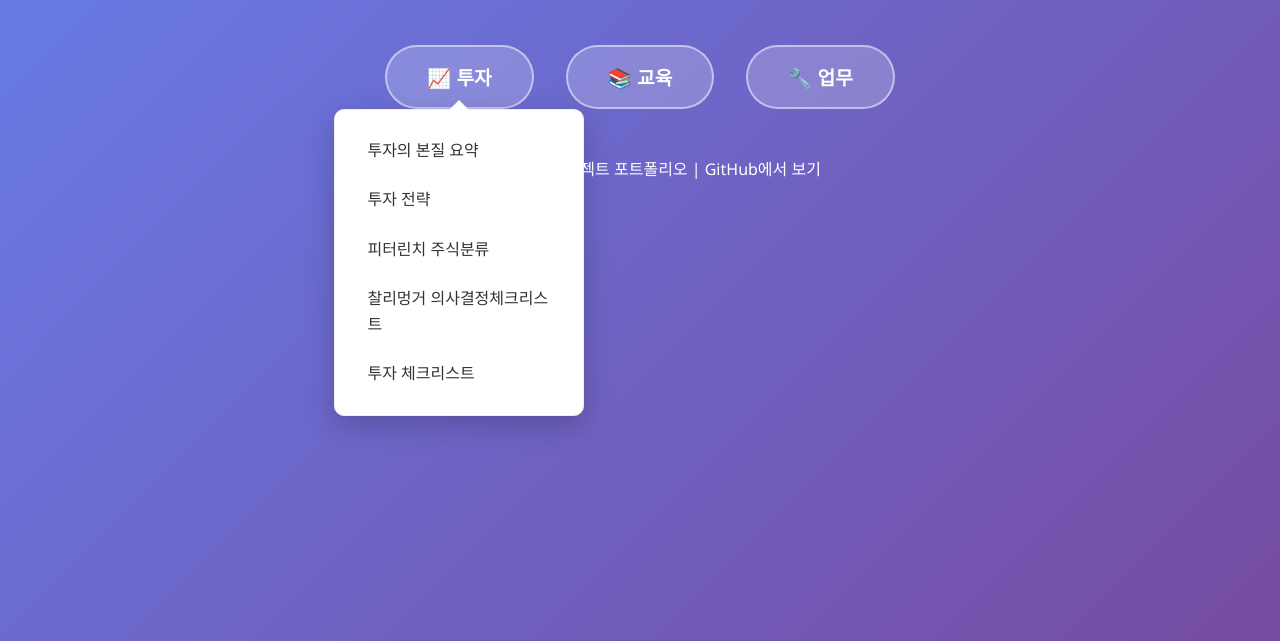
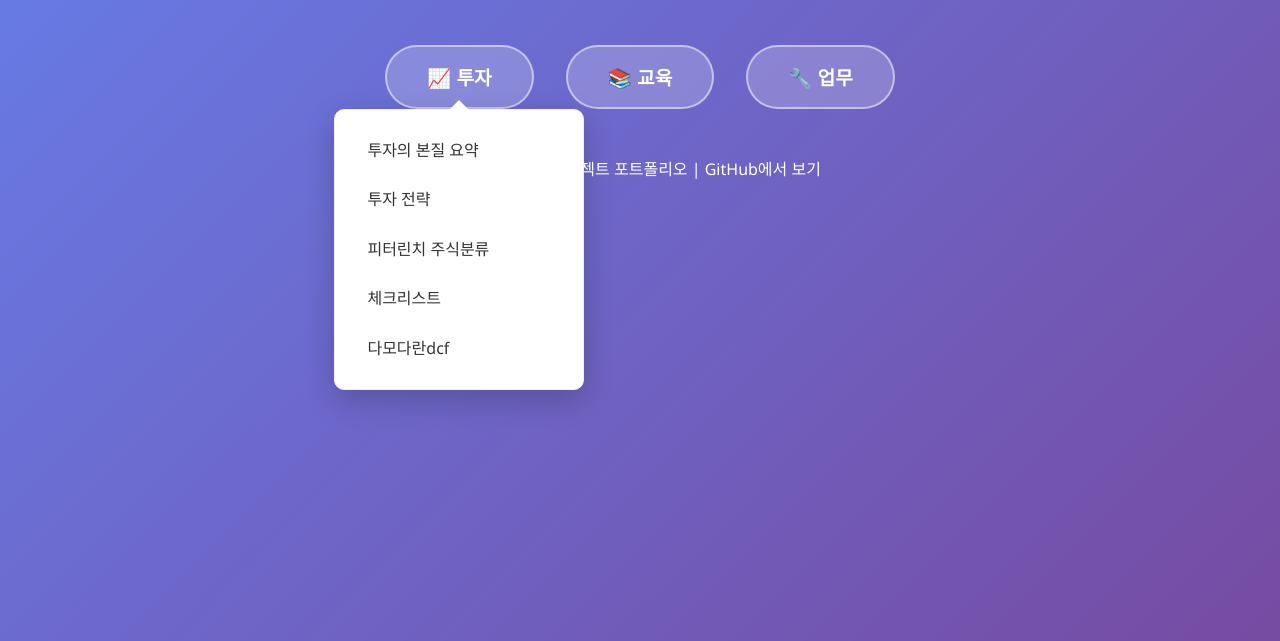
Before and after one commit to leechangsu2131/leechangsu2131.github.io, a plain HTML site: page index.html in a window 1280 px wide. Both pictures are taken after a click on the button "📈 투자". Shown: the part 159-800 px from the top of the page. Drawn offline with Linux system fonts and the light colour scheme.

Commit message:
Update index.html

```diff
--- a/index.html
+++ b/index.html
@@ -196,8 +196,8 @@
                         <li><a href="investment-dashboard.html">투자의 본질 요약</a></li>
                         <li><a href="investstr.html">투자 전략</a></li>
                         <li><a href="PETER.HTML">피터린치 주식분류</a></li>
-                        <li><a href="https://script.google.com/macros/s/AKfycbzGJsIgKYlRqEw-B_teu_uUVRl0tNsnCk67hK7UaxejNsXQykD7Eo8owFTACqaIiTWC/exec" class="github-link" target="_blank">찰리멍거 의사결정체크리스트</a></li>
-                        <li><a href="https://script.google.com/macros/s/AKfycbyQhhDWNr9tbRW7swv-m4GLcpBaBw0JQ0Ai22sHom198DJwnvM6l1w3P3q2x1cf5yFS/exec" class="github-link" target="_blank">투자 체크리스트</a></li>
+                        <li><a href="https://script.google.com/macros/s/AKfycbxMQRS8CjlP9MNRMjnjBDdz-aNmpNnMjVGWyfaK-JRpOtfdfVIKV1MwkVip5a11jU0/exec" class="github-link" target="_blank">체크리스트</a></li>
+                        <li><a href="dcfdamodaran.html">다모다란dcf</a></li>
                     </ul>
                 </div>
             </div>
```
